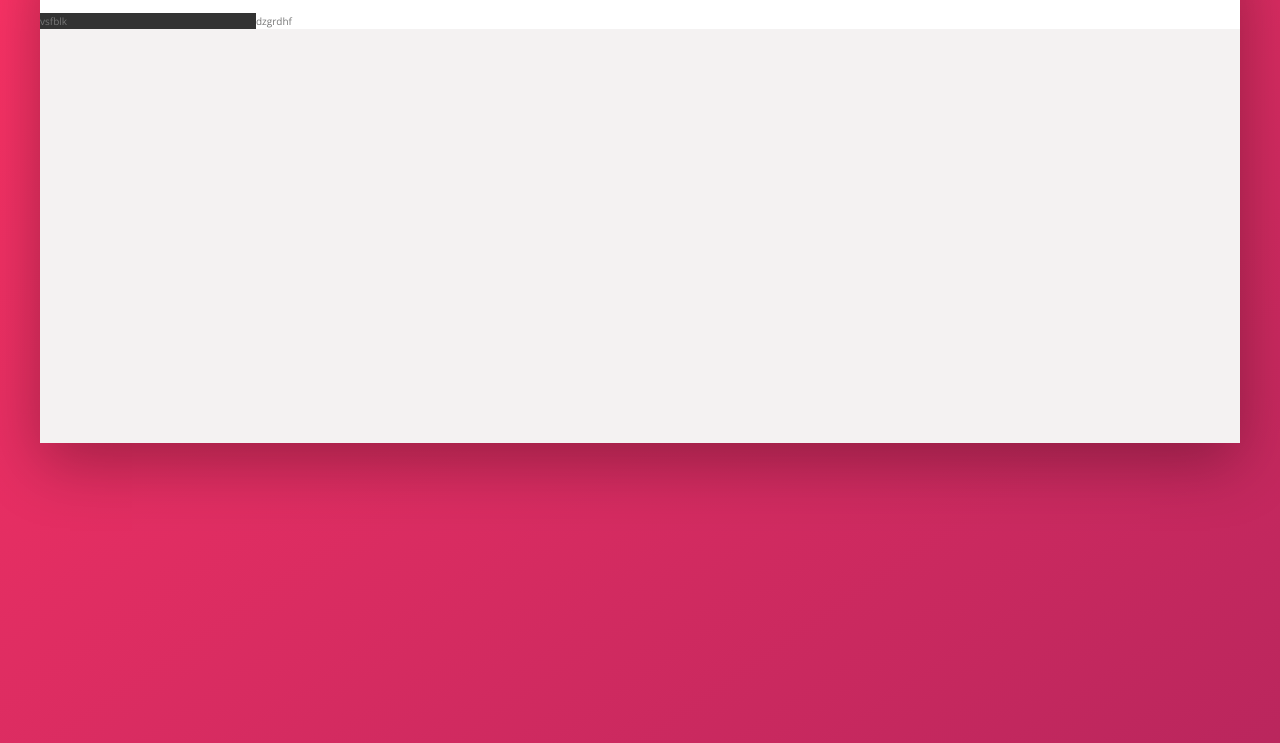
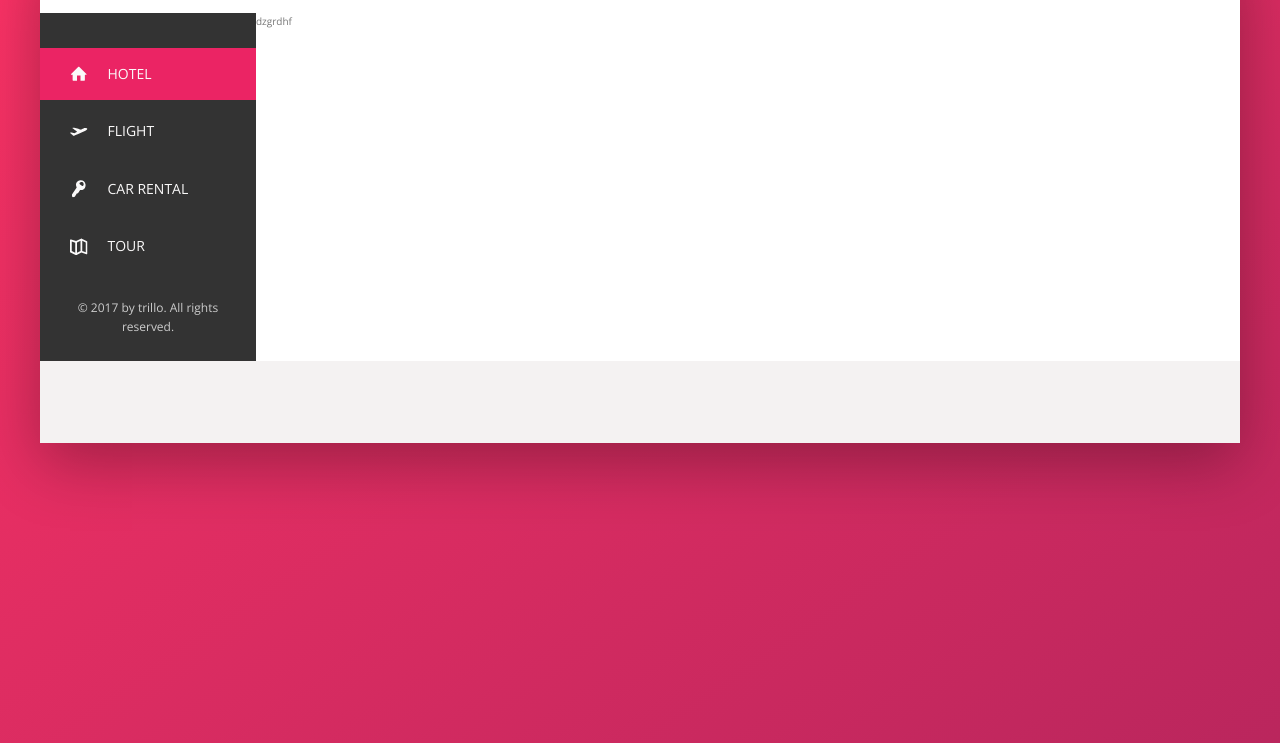
Before and after one commit to Abhishek0402/Trillo, a plain HTML site: page index.html in a window 1280 px wide. Shown: the part 137-880 px from the top of the page. Drawn offline with nearby package versions, Linux system fonts and the light colour scheme.

Commit message:
side navbar added

```diff
--- a/index.html
+++ b/index.html
@@ -43,9 +43,50 @@
            </div>
        </nav>
         </header>
+
+
         <div class="content">
             <nav class="sidebar">
-                vsfblk
+               <ul class="side-nav">
+                   <li class="side-nav__item side-nav__item--active">
+                       <a href="" class="side-nav__link">
+                           <svg class="side-nav__icon">
+                               <use xlink:href="img/sprite.svg#icon-home"></use>
+                           </svg>
+                           <span>Hotel</span>
+                       </a>
+                   </li>
+
+                   <li class="side-nav__item">
+                       <a href="" class="side-nav__link">
+                           <svg class="side-nav__icon">
+                               <use xlink:href="img/sprite.svg#icon-aircraft-take-off"></use>
+                           </svg>
+                           <span>Flight</span>
+                       </a>
+                   </li>
+
+                   <li class="side-nav__item">
+                       <a href="" class="side-nav__link">
+                           <svg class="side-nav__icon">
+                               <use xlink:href="img/sprite.svg#icon-key"></use>
+                           </svg>
+                           <span>Car rental</span>
+                       </a>
+                   </li>
+
+                   <li class="side-nav__item">
+                       <a href="" class="side-nav__link">
+                           <svg class="side-nav__icon">
+                               <use xlink:href="img/sprite.svg#icon-map"></use>
+                           </svg>
+                           <span>Tour</span>
+                       </a>
+                   </li>
+               </ul>
+               <div class="legal">
+                   &copy; 2017 by trillo. All rights reserved.
+               </div>
             </nav>
             <main class="hotel-view">
                 dzgrdhf
--- a/sass/component.scss
+++ b/sass/component.scss
@@ -113,3 +113,71 @@
 
     }
 }
+
+
+
+.side-nav{
+    font-size: 1.4rem;
+        list-style: none;
+        margin-top: 3.5rem;
+
+
+    &__item{
+       position: relative;
+
+        &:not(:last-child) {
+            margin-bottom: .5rem;
+        }
+    }
+
+    &__item::before {
+        content: "";
+        position: absolute;
+        top: 0;
+        left: 0;
+        height: 100%;
+        width: 3px;
+        background-color: var(--color-primary);
+        transform: scaleY(0);
+        transition: transform .2s,
+            width .4s cubic-bezier(1,0,0,1) .2s,
+            background-color .1s;
+    }
+
+    &__item:hover::before,
+    &__item--active::before {
+        transform: scaleY(1);
+        width: 100%;
+    }
+
+    &__item:active::before {
+        background-color: var(--color-primary-light);
+    }
+    &__link:link,
+    &__link:visited {
+        color: var(--color-grey-light-1);
+        text-decoration: none;
+        text-transform: uppercase;
+        display: block;
+        padding: 1.5rem 3rem;
+        position: relative;
+        z-index: 10;
+        display: flex;
+        align-items: center;
+
+    }
+    &__icon{
+      height: 1.75rem;
+        width: 1.75rem;
+        margin-right: 2rem;
+        fill:currentColor;
+    }
+}
+
+
+.legal {
+    font-size: 1.2rem;
+    color: var(--color-grey-light-4);
+     text-align:center;
+    padding: 2.5rem;
+}
--- a/sass/layout.scss
+++ b/sass/layout.scss
@@ -25,6 +25,9 @@
 .sidebar{
    background-color: var(--color-grey-dark-1);
     flex: 0 0 18%;
+    display: flex;
+    flex-direction: column;
+    justify-content: space-between;
 }
 
 .hotel-view{
```
Also changed, not shown: css/style.css, 1 other file.
